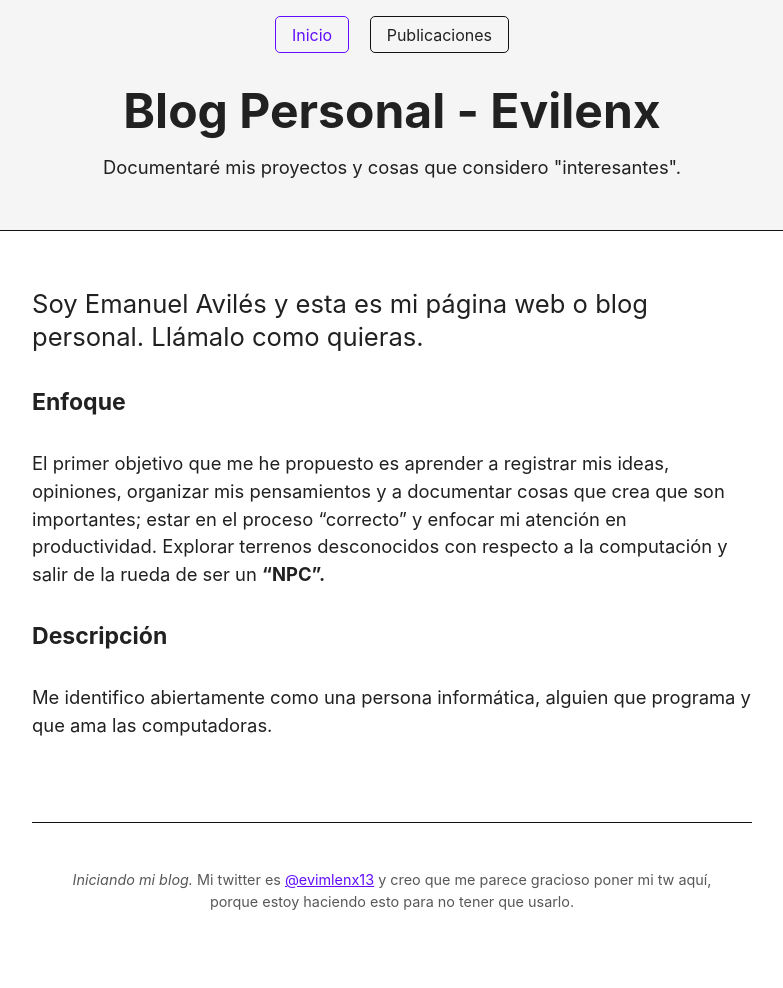
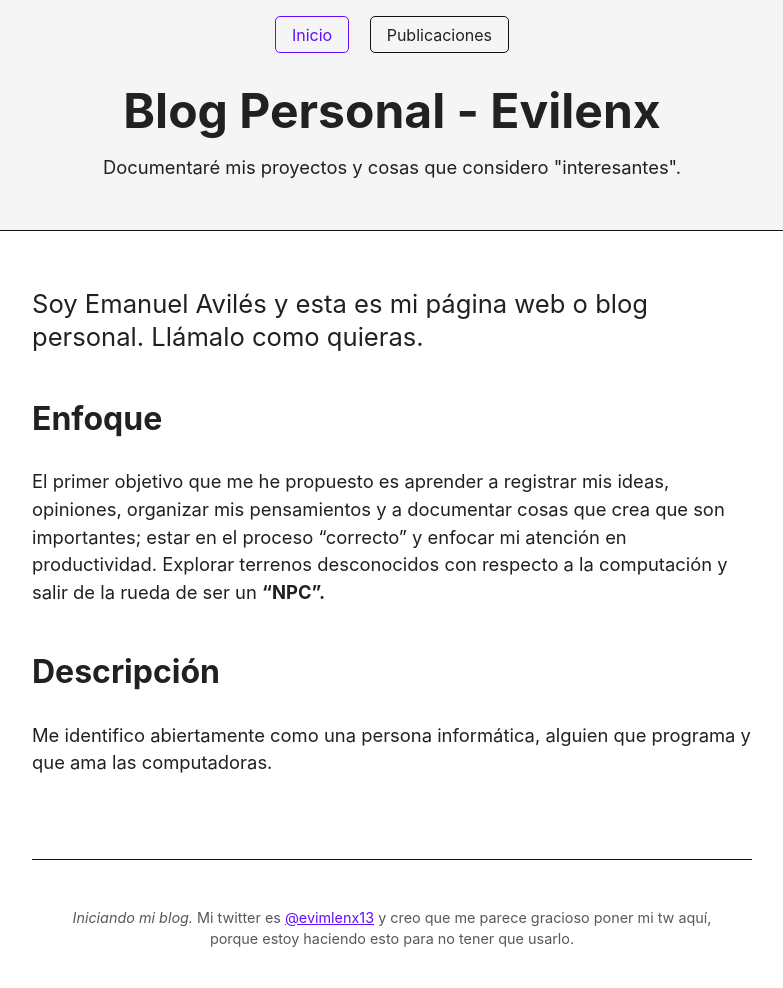
Before and after one commit to evilenx/BlogPersonal, a Jekyll site: the page built from index.md, in a window 1280 px wide. Shown: the whole page, without its empty margins (248-1031 px from the left). Built offline with Jekyll 4.4.1, drawn with Linux system fonts in a browser that asks for light colours; before the commit the page ends 951 px from its top, so only the background shows below that.

```diff
--- a/index.md
+++ b/index.md
@@ -7,8 +7,8 @@ layout: default
 {: .large}
 Soy Emanuel Avilés y esta es mi página web o blog personal. Llámalo como quieras.
 
-#### Enfoque
+### Enfoque
 El primer objetivo que me he propuesto es aprender a registrar mis ideas, opiniones, organizar mis pensamientos y a documentar cosas que crea que son importantes; estar en el proceso "correcto" y enfocar mi atención en productividad. Explorar terrenos desconocidos con respecto a la computación y salir de la rueda de ser un **"NPC".**
 
-#### Descripción
+### Descripción
 Me identifico abiertamente como una persona informática, alguien que programa y que ama las computadoras.
```
